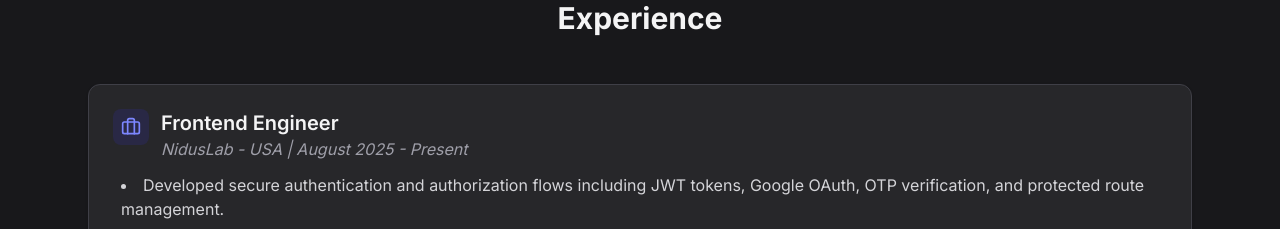
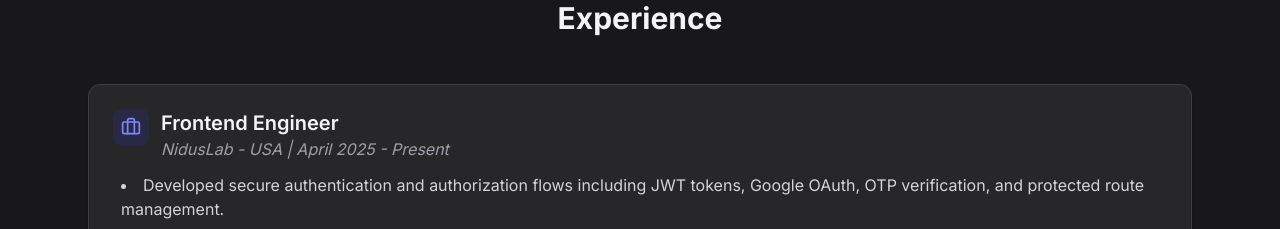
Before and after one commit to alamincse2003/portfolio-of-al-amin, a Next.js app: page / in a window 1280 px wide. Shown: the part 2080-2309 px from the top of the page. Built offline with nearby package versions, Linux system fonts and the light colour scheme.

Commit message:
project section updated

```diff
--- a/app/data/experiences.js
+++ b/app/data/experiences.js
@@ -2,7 +2,7 @@ export const experiences = [
   {
     role: "Frontend Engineer",
     company: "NidusLab - USA",
-    duration: "August 2025 - Present",
+    duration: "April 2025 - Present",
     details: [
       "Developed secure authentication and authorization flows including JWT tokens, Google OAuth, OTP verification, and protected route management.",
       "Developed Employer Dashboard with job posting workflows, applicant pipeline management, and company profile management.",
```
Also changed, not shown: 1 other file (tests, documents, lock files or other folders).
